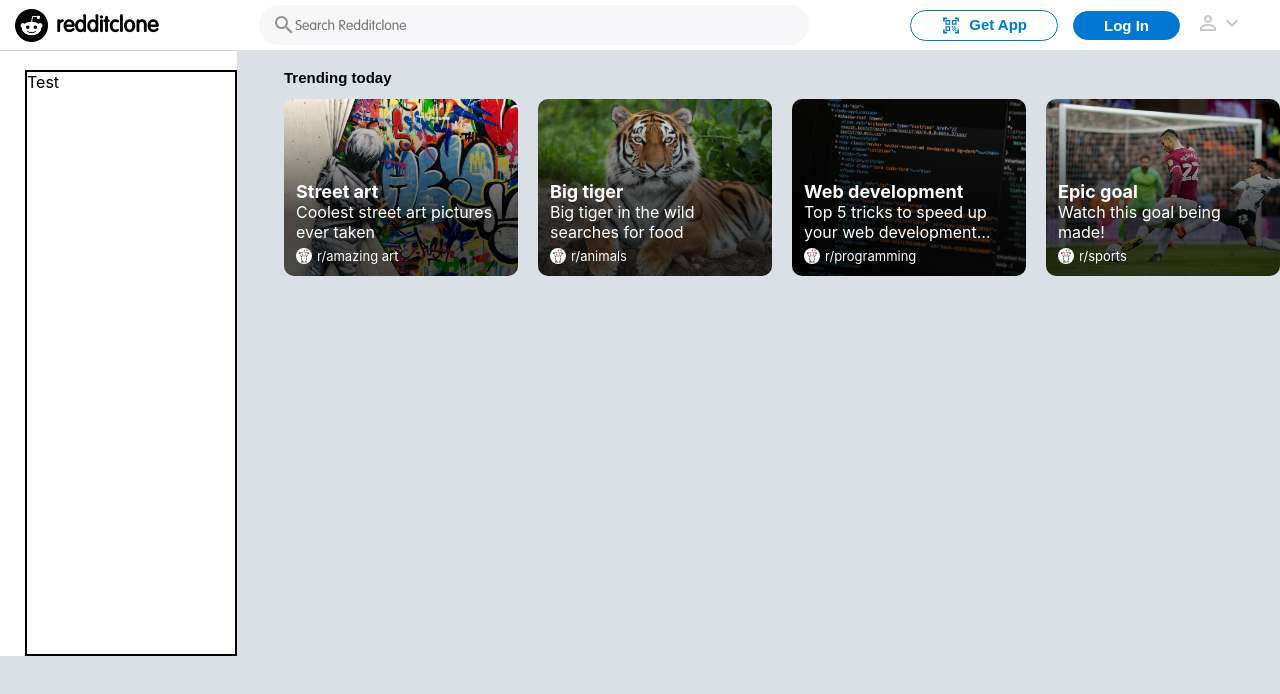
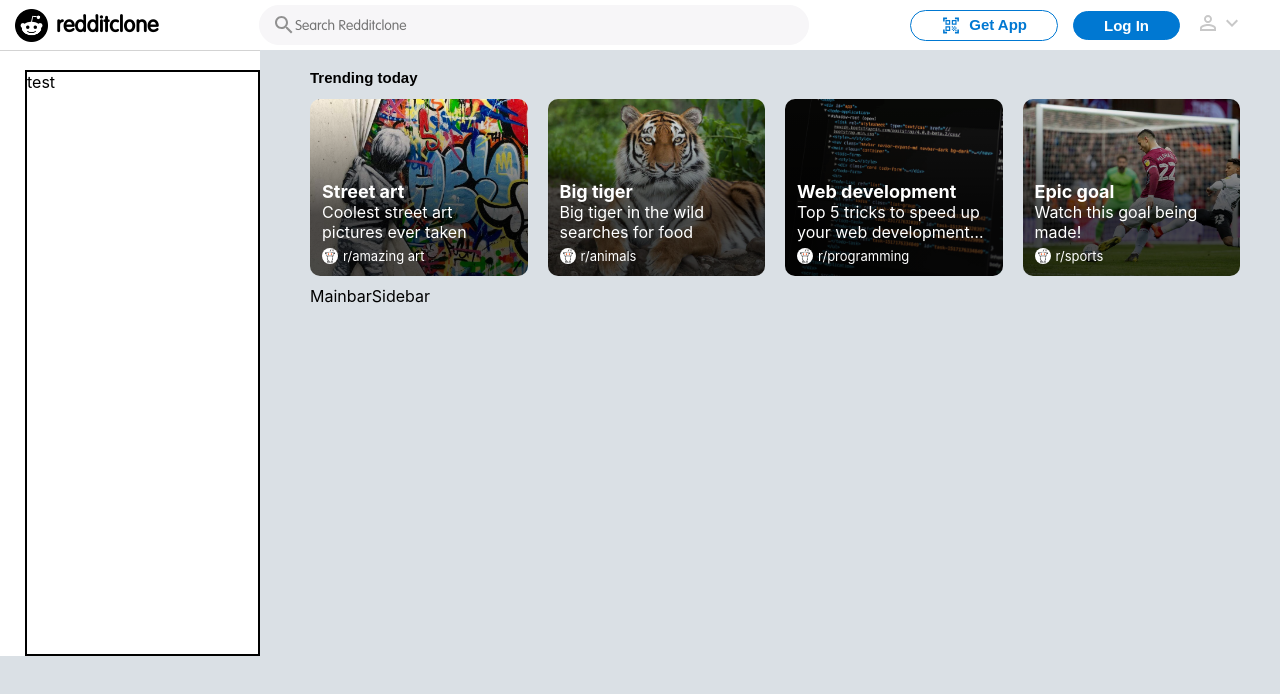
Before and after one commit to drewnzai/RedditClone-Frontend, a React (Create React App) app: page / in a window 1280 px wide. Shown: the top 694 px of the page. Built offline with nearby package versions, Linux system fonts and the light colour scheme.

Commit message:
Better render the sidepane with other content

```diff
--- a/src/components/content/Content.css
+++ b/src/components/content/Content.css
@@ -1,19 +1,10 @@
-.overall{
-    display: flex;
-}
-
-.sidepane{
-    width: 260px;
-    height: 605px;
-    background-color: white;
-    border-top: 1px solid lightgrey;
-    display: flex;
+.content{
+    width: 980px;
 
 }
 
-.sd-content{
-    margin-top: 19px;
-    margin-left: 25px;
-    width: 100%;
-    border: 2px solid black;
+.content .bars-wrapper{
+    display: flex;
+    padding-left: 50px;
+    margin-top: 10px;
 }
--- a/src/components/content/Content.tsx
+++ b/src/components/content/Content.tsx
@@ -1,14 +1,24 @@
 import './Content.css';
 import Trending from './trending/Trending';
+import Sidebar from './sidebar/Sidebar';
+import Mainbar from './mainbar/Mainbar';
+import WhatshotIcon from '@mui/icons-material/Whatshot';
+import NewReleasesIcon from '@mui/icons-material/NewReleases';
+import ExpandMoreIcon from '@mui/icons-material/ExpandMore';
+import TrendingUpIcon from '@mui/icons-material/TrendingUp';
+import MenuIcon from '@mui/icons-material/Menu';
+import MoreHorizIcon from '@mui/icons-material/MoreHoriz';
 
 function Content(){
     return (
-    <div className='overall'>
-    <div className='sidepane'>
-        <div className='sd-content'>Test</div>
-        </div>
+    <div className='content'>
 
     <Trending/>
+
+    <div className='bars-wrapper'>
+        <Mainbar/>
+        <Sidebar/>
+    </div>
     </div>
     );
 }
--- /dev/null
+++ b/src/components/content/mainbar/Mainbar.tsx
@@ -0,0 +1,7 @@
+import './Mainbar.css';
+
+function Mainbar(){
+    return <div>Mainbar</div>;
+}
+
+export default Mainbar;
--- /dev/null
+++ b/src/components/content/sidebar/Sidebar.tsx
@@ -0,0 +1,7 @@
+import './Sidebar.css';
+
+function Sidebar(){
+    return <div>Sidebar</div>;
+}
+
+export default Sidebar;
--- a/src/components/content/trending/Trending.css
+++ b/src/components/content/trending/Trending.css
@@ -1,15 +1,15 @@
-.content{
-    padding-left: 47px;
+.trending{
+    padding-left: 50px;
     margin-top: 17px;
 
 }
 
-.content .items{
+.trending .items{
     margin-top: 12px;
     display: flex;
 }
 
-.content .items .trending-items{
+.trending .items .trending-items{
     width: 234px;
     margin: 0 10px;
     height: 177px;
@@ -19,15 +19,15 @@
     position: relative;
 }
 
-.content .items .trending-items:first-child{
+.trending .items .trending-items:first-child{
     margin-left: 0;
 }
 
-.content .items .trending-items:last-child{
+.trending .items .trending-items:last-child{
     margin-right: 0;
 }
 
-.content .items .trending-items .context{
+.trending .items .trending-items .context{
     display: grid;
     position: absolute;
     bottom: 0px;
@@ -35,19 +35,19 @@
 
 }
 
-.content .items .trending-items .context .item-title{
+.trending .items .trending-items .context .item-title{
     font-size: 18px;
     font-weight: bold;
 }
 
-.content .items .trending-items .context .description{
+.trending .items .trending-items .context .description{
     display: -webkit-box;
     -webkit-box-orient: vertical;
     -webkit-line-clamp: 2;
     overflow: hidden;
 }
 
-.content .items .trending-items .context .subreddit{
+.trending .items .trending-items .context .subreddit{
     display: flex;
     align-items: center;
     margin-top: 6px;
@@ -55,14 +55,14 @@
 
 }
 
-.content .items .trending-items .context .subreddit img{
+.trending .items .trending-items .context .subreddit img{
     width: 16px;
     height: 16px;
     border-radius: 15px;
     margin-right: 5px;
 }
 
-.content .title{
+.trending .title{
     font-family: Arial, Helvetica, sans-serif;
     font-size: 15px;
     font-weight: 550;
--- a/src/components/content/trending/Trending.tsx
+++ b/src/components/content/trending/Trending.tsx
@@ -3,7 +3,7 @@ import trendingitems from '../../../temp-data/trending-items.json';
 
 function Trending(){
     return (
-        <div className='content'>
+        <div className='trending'>
         <span className='title'>Trending today</span>
 
         <div className='items'>
--- a/src/components/landing/Landing.css
+++ b/src/components/landing/Landing.css
@@ -0,0 +1,20 @@
+.landing-content{
+    display: flex;
+}
+
+
+.sidepane{
+    width: 260px;
+    height: 605px;
+    background-color: white;
+    border-top: 1px solid lightgrey;
+    display: flex;
+
+}
+
+.sd-content{
+    margin-top: 19px;
+    margin-left: 25px;
+    width: 100%;
+    border: 2px solid black;
+}
--- a/src/components/landing/Landing.tsx
+++ b/src/components/landing/Landing.tsx
@@ -3,10 +3,20 @@ import Navbar from "./navbar/Navbar";
 import Content from "../content/Content";
 
 function Landing(){
-    return (<div>
+    return ( <div>
         <Navbar/>
+        <div className="landing-content">
+            <div className="sidepane">
+                <div className="sd-content"> test</div>
+            </div>
+
+
+
         <Content/>
         </div>
+        </div>
+
+
 
 
     );
```
Also changed, not shown: src/components/content/mainbar/Mainbar.css (added), src/components/content/sidebar/Sidebar.css (added).
